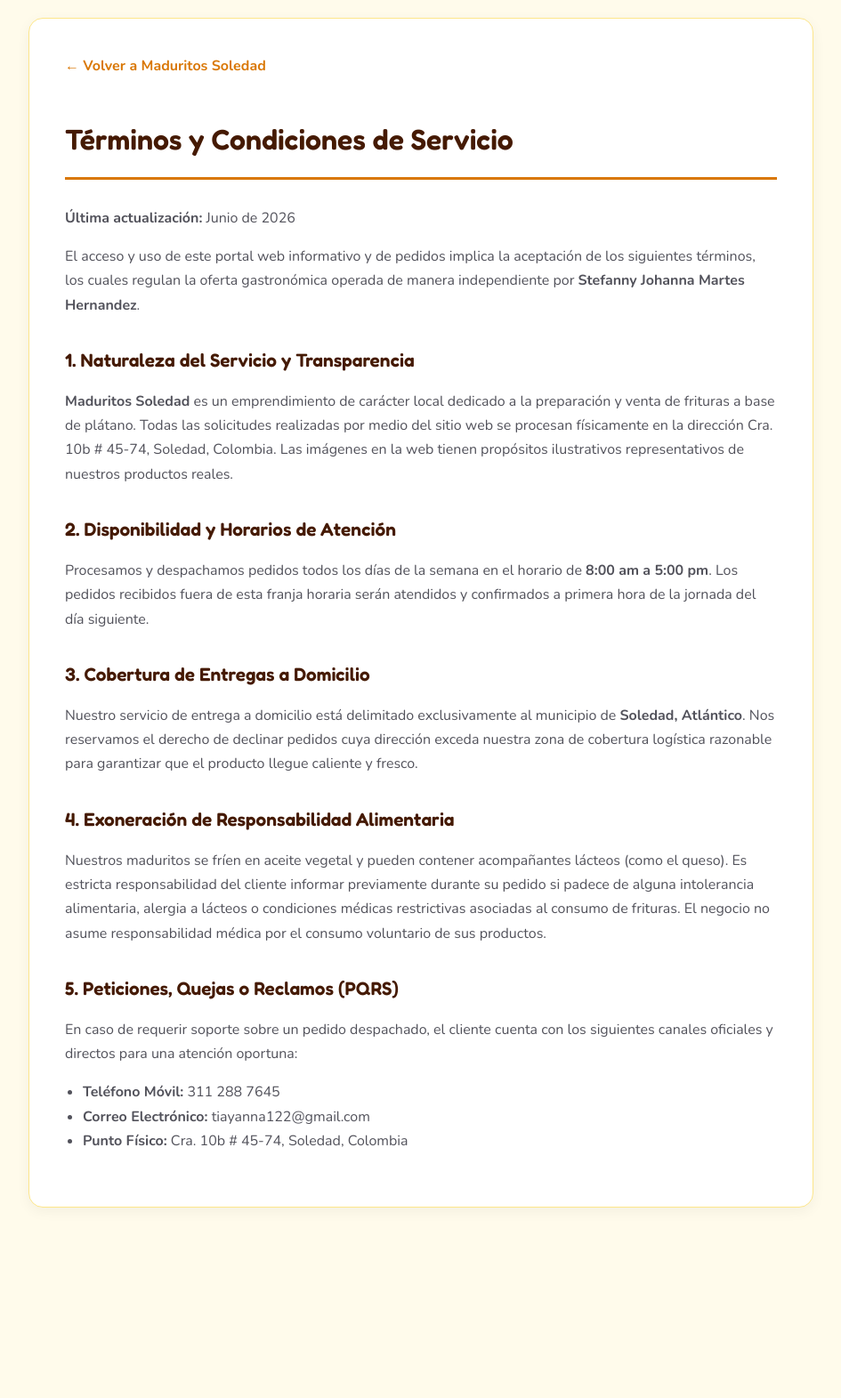
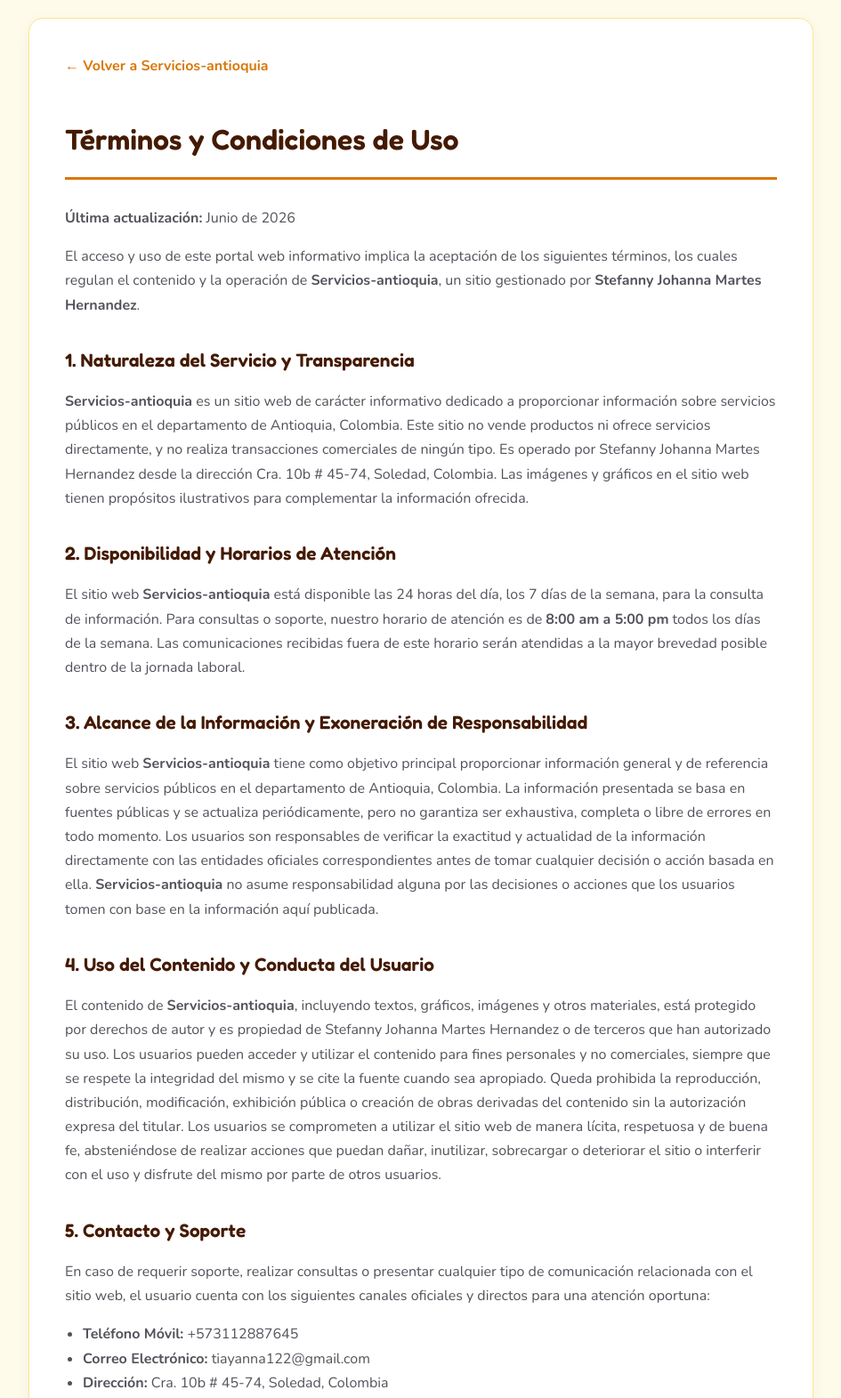
Before and after one commit to tiayanna122-cyber/maduros, a plain HTML site: page terminos-y-condiciones.html in a window 1280 px wide. Shown: the part 20-1591 px from the top of the page at 89% size, without its empty margins (167-1112 px from the left). Before the commit the page ends 1417 px from the top, so only its background shows below. Drawn offline with nearby package versions, Linux system fonts and the light colour scheme.

Commit message:
Update terminos-y-condiciones.html

```diff
--- a/terminos-y-condiciones.html
+++ b/terminos-y-condiciones.html
@@ -3,7 +3,7 @@
 <head>
     <meta charset="UTF-8">
     <meta name="viewport" content="width=device-width, initial-scale=1.0">
-    <title>Términos y Condiciones | Maduritos Soledad</title>
+    <title>Términos y Condiciones | Servicios-antioquia</title>
     <meta name="robots" content="noindex, follow">
     <link rel="preconnect" href="https://fonts.googleapis.com">
     <link rel="preconnect" href="https://fonts.gstatic.com" crossorigin>
@@ -50,31 +50,34 @@
 <body>
 
     <div class="legal-box">
-        <a href="index.html" class="btn-back">&larr; Volver a Maduritos Soledad</a>
-        <h1>Términos y Condiciones de Servicio</h1>
+        <a href="https://servicios-antioquia.onrender.com" class="btn-back">&larr; Volver a Servicios-antioquia</a>
+        <h1>Términos y Condiciones de Uso</h1>
         <p><strong>Última actualización:</strong> Junio de 2026</p>
 
-        <p>El acceso y uso de este portal web informativo y de pedidos implica la aceptación de los siguientes términos, los cuales regulan la oferta gastronómica operada de manera independiente por <strong>Stefanny Johanna Martes Hernandez</strong>.</p>
+        <p>El acceso y uso de este portal web informativo implica la aceptación de los siguientes términos, los cuales regulan el contenido y la operación de <strong>Servicios-antioquia</strong>, un sitio gestionado por <strong>Stefanny Johanna Martes Hernandez</strong>.</p>
 
         <h2>1. Naturaleza del Servicio y Transparencia</h2>
-        <p><strong>Maduritos Soledad</strong> es un emprendimiento de carácter local dedicado a la preparación y venta de frituras a base de plátano. Todas las solicitudes realizadas por medio del sitio web se procesan físicamente en la dirección Cra. 10b # 45-74, Soledad, Colombia. Las imágenes en la web tienen propósitos ilustrativos representativos de nuestros productos reales.</p>
+        <p><strong>Servicios-antioquia</strong> es un sitio web de carácter informativo dedicado a proporcionar información sobre servicios públicos en el departamento de Antioquia, Colombia. Este sitio no vende productos ni ofrece servicios directamente, y no realiza transacciones comerciales de ningún tipo. Es operado por Stefanny Johanna Martes Hernandez desde la dirección Cra. 10b # 45-74, Soledad, Colombia. Las imágenes y gráficos en el sitio web tienen propósitos ilustrativos para complementar la información ofrecida.</p>
 
         <h2>2. Disponibilidad y Horarios de Atención</h2>
-        <p>Procesamos y despachamos pedidos todos los días de la semana en el horario de <strong>8:00 am a 5:00 pm</strong>. Los pedidos recibidos fuera de esta franja horaria serán atendidos y confirmados a primera hora de la jornada del día siguiente.</p>
+        <p>El sitio web <strong>Servicios-antioquia</strong> está disponible las 24 horas del día, los 7 días de la semana, para la consulta de información. Para consultas o soporte, nuestro horario de atención es de <strong>8:00 am a 5:00 pm</strong> todos los días de la semana. Las comunicaciones recibidas fuera de este horario serán atendidas a la mayor brevedad posible dentro de la jornada laboral.</p>
 
-        <h2>3. Cobertura de Entregas a Domicilio</h2>
-        <p>Nuestro servicio de entrega a domicilio está delimitado exclusivamente al municipio de <strong>Soledad, Atlántico</strong>. Nos reservamos el derecho de declinar pedidos cuya dirección exceda nuestra zona de cobertura logística razonable para garantizar que el producto llegue caliente y fresco.</p>
+        <h2>3. Alcance de la Información y Exoneración de Responsabilidad</h2>
+        <p>El sitio web <strong>Servicios-antioquia</strong> tiene como objetivo principal proporcionar información general y de referencia sobre servicios públicos en el departamento de Antioquia, Colombia. La información presentada se basa en fuentes públicas y se actualiza periódicamente, pero no garantiza ser exhaustiva, completa o libre de errores en todo momento. Los usuarios son responsables de verificar la exactitud y actualidad de la información directamente con las entidades oficiales correspondientes antes de tomar cualquier decisión o acción basada en ella. <strong>Servicios-antioquia</strong> no asume responsabilidad alguna por las decisiones o acciones que los usuarios tomen con base en la información aquí publicada.</p>
 
-        <h2>4. Exoneración de Responsabilidad Alimentaria</h2>
-        <p>Nuestros maduritos se fríen en aceite vegetal y pueden contener acompañantes lácteos (como el queso). Es estricta responsabilidad del cliente informar previamente durante su pedido si padece de alguna intolerancia alimentaria, alergia a lácteos o condiciones médicas restrictivas asociadas al consumo de frituras. El negocio no asume responsabilidad médica por el consumo voluntario de sus productos.</p>
+        <h2>4. Uso del Contenido y Conducta del Usuario</h2>
+        <p>El contenido de <strong>Servicios-antioquia</strong>, incluyendo textos, gráficos, imágenes y otros materiales, está protegido por derechos de autor y es propiedad de Stefanny Johanna Martes Hernandez o de terceros que han autorizado su uso. Los usuarios pueden acceder y utilizar el contenido para fines personales y no comerciales, siempre que se respete la integridad del mismo y se cite la fuente cuando sea apropiado. Queda prohibida la reproducción, distribución, modificación, exhibición pública o creación de obras derivadas del contenido sin la autorización expresa del titular. Los usuarios se comprometen a utilizar el sitio web de manera lícita, respetuosa y de buena fe, absteniéndose de realizar acciones que puedan dañar, inutilizar, sobrecargar o deteriorar el sitio o interferir con el uso y disfrute del mismo por parte de otros usuarios.</p>
 
-        <h2>5. Peticiones, Quejas o Reclamos (PQRS)</h2>
-        <p>En caso de requerir soporte sobre un pedido despachado, el cliente cuenta con los siguientes canales oficiales y directos para una atención oportuna:</p>
+        <h2>5. Contacto y Soporte</h2>
+        <p>En caso de requerir soporte, realizar consultas o presentar cualquier tipo de comunicación relacionada con el sitio web, el usuario cuenta con los siguientes canales oficiales y directos para una atención oportuna:</p>
         <ul>
-            <li><strong>Teléfono Móvil:</strong> 311 288 7645</li>
+            <li><strong>Teléfono Móvil:</strong> +573112887645</li>
             <li><strong>Correo Electrónico:</strong> tiayanna122@gmail.com</li>
-            <li><strong>Punto Físico:</strong> Cra. 10b # 45-74, Soledad, Colombia</li>
+            <li><strong>Dirección:</strong> Cra. 10b # 45-74, Soledad, Colombia</li>
         </ul>
+
+        <h2>6. Política de Privacidad</h2>
+        <p>La recopilación y el tratamiento de datos personales de los usuarios de <strong>Servicios-antioquia</strong> se rigen por nuestra Política de Privacidad, la cual se encuentra disponible en <a href="politica-de-privacidad.html">Política de Privacidad</a>. Al utilizar este sitio web, usted acepta las prácticas descritas en dicha política, en cumplimiento con la Ley 1581 de 2012 y demás normativas aplicables en Colombia sobre protección de datos personales.</p>
     </div>
 
 </body>
```
